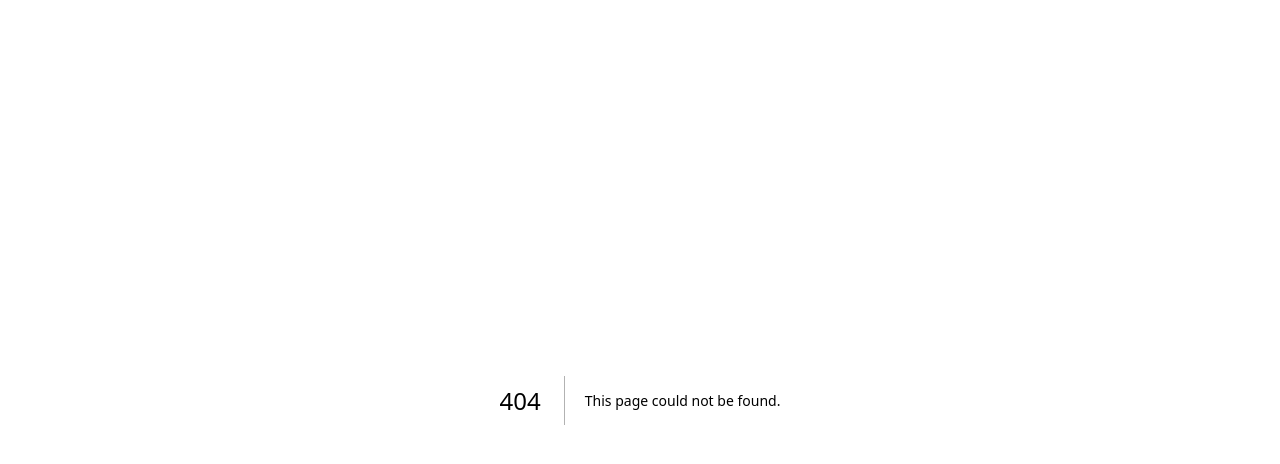
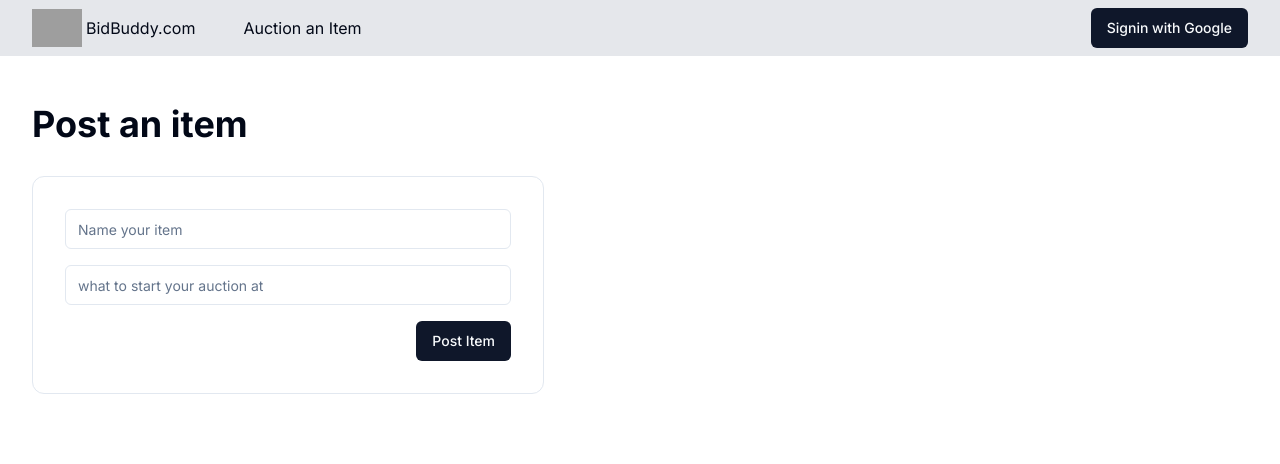
Before and after one commit to 6C-Malik/bid-buddy, a Next.js app in the folder bid-buddy/: page /items/create in a window 1280 px wide. Before the commit this address had no page. Shown: the top 464 px of the page. Built offline with nearby package versions, Linux system fonts and the light colour scheme; no server answers; grey boxes are pictures that could not be loaded.

Commit message:
add header, create item page, refactor homepage

```diff
--- /dev/null
+++ b/bid-buddy/src/app/header.tsx
@@ -0,0 +1,34 @@
+import { auth } from "@/auth";
+import { SignIn } from "@/components/sign-in";
+import { SignOut } from "@/components/sign-out";
+import Image from "next/image";
+import Link from "next/link";
+
+export async function Header() {
+    const session = await auth();
+    return (
+      <div className="bg-gray-200 py-2">
+        <div className="container flex justify-between items-center">
+            <div className="flex items-center gap-12">
+
+          <Link href="/" className="hover:underline flex items-center gap-1">
+            <Image src="/logo.png" width="50" height="50" alt="Logo" />
+            BidBuddy.com
+          </Link>
+            <div>
+
+          <Link href="/items/create" className="hover:underline flex items-center gap-1">
+            Auction an Item
+          </Link>
+            </div>
+
+            </div>
+
+          <div className="flex items-center gap-4">
+            <div>{session?.user?.name}</div>
+            <div>{session ? <SignOut /> : <SignIn />}</div>
+          </div>
+        </div>
+      </div>
+    );
+}
--- /dev/null
+++ b/bid-buddy/src/app/items/create/actions.ts
@@ -0,0 +1,31 @@
+'use server';
+
+import { revalidatePath } from "next/cache";
+import { database } from "@/db/database";
+import { items } from "@/db/schema";
+import { auth } from "@/auth";
+import { redirect } from "next/navigation";
+
+export async function createItemAction(formData: FormData) {
+    const session = await auth();
+
+    if(!session) {
+        throw new Error("Unauthorized")
+    }
+
+    const user = session.user;
+
+    if(!user || !user.id) {
+        throw new Error("Unauthorized")
+    }
+
+    const startingPrice = formData.get('startingPrice') as string;
+    const priceAsCents = Math.floor(parseFloat(startingPrice)*100)
+
+  await database.insert(items).values({
+    name: formData.get("name") as string,
+    startingPrice: priceAsCents,
+    userId: user.id,
+  });
+  redirect('/')
+}
--- /dev/null
+++ b/bid-buddy/src/app/items/create/page.tsx
@@ -0,0 +1,22 @@
+import { Button } from "@/components/ui/button";
+import { Input } from "@/components/ui/input";
+import { createItemAction } from "./actions";
+
+export default async function CreatePage() {
+
+  return (
+    <main className="container mx-auto py-12 space-y-8">
+      <h1 className="text-4xl font-bold">Post an item</h1>
+      <form
+        className="flex flex-col border p-8 rounded-xl space-y-4 max-w-lg"
+        action={createItemAction}
+      >
+        <Input required className="max-w-lg" name="name" placeholder="Name your item" />
+        <Input required className="max-w-lg" name="startingPrice" type="number" step="any" placeholder="what to start your auction at" />
+        <Button className="self-end" type="submit">
+          Post Item
+        </Button>
+      </form>
+    </main>
+  );
+}
--- a/bid-buddy/src/app/layout.tsx
+++ b/bid-buddy/src/app/layout.tsx
@@ -2,6 +2,7 @@ import type { Metadata } from "next";
 import { Inter as FontSans } from "next/font/google";
 import "./globals.css";
 import { cn } from "@/lib/utils";
+import { Header } from "./header";
 
 const fontSans = FontSans({
   subsets: ["latin"],
@@ -26,6 +27,7 @@ export default function RootLayout({
           fontSans.variable
         )}
       >
+        <Header />
         {children}
       </body>
     </html>
--- a/bid-buddy/src/app/page.tsx
+++ b/bid-buddy/src/app/page.tsx
@@ -14,28 +14,18 @@ export default async function HomePage() {
   const allItems = await database.query.items.findMany();
 
   return (
-    <main className="container mx-auto py-12">
-      {session ? <SignOut /> : <SignIn />}
-      {session?.user?.name}
+    <main className="container mx-auto py-12 space-y-8">
+      <h1 className="text-4xl font-bold">Items for Sale</h1>
 
-      <form
-        action={async (formData: FormData) => {
-          "use server";
-          // const bid = formData.get("bid") as string;
-          await database.insert(items).values({
-            name: formData.get('name') as string,
-            userId: session?.user?.id!,
-          });
-          revalidatePath("/");
-        }}
-      >
-        <Input name="name" placeholder="Name your item" />
-        <Button type="submit">Post Item</Button>
-      </form>
+      <div className="grid grid-cols-4 gap-8">
+        {allItems.map((item) => (
+          <div key={item.id} className="border p-8 rounded-xl">
+            {item.name}
 
-      {allItems.map((item) => (
-        <div key={item.id}>{item.name}</div>
-      ))}
+            starting price: {item.startingPrice / 100} $
+          </div>
+        ))}
+      </div>
     </main>
   );
 }
--- a/bid-buddy/src/db/schema.ts
+++ b/bid-buddy/src/db/schema.ts
@@ -88,5 +88,6 @@ export const items = pgTable("bb_items", {
   userId: text("userId")
     .notNull()
     .references(() => users.id, { onDelete: "cascade" }),
-  name: text("name").notNull()
+  name: text("name").notNull(),
+  startingPrice: integer("startingPrice").notNull().default(0),
 });
```
